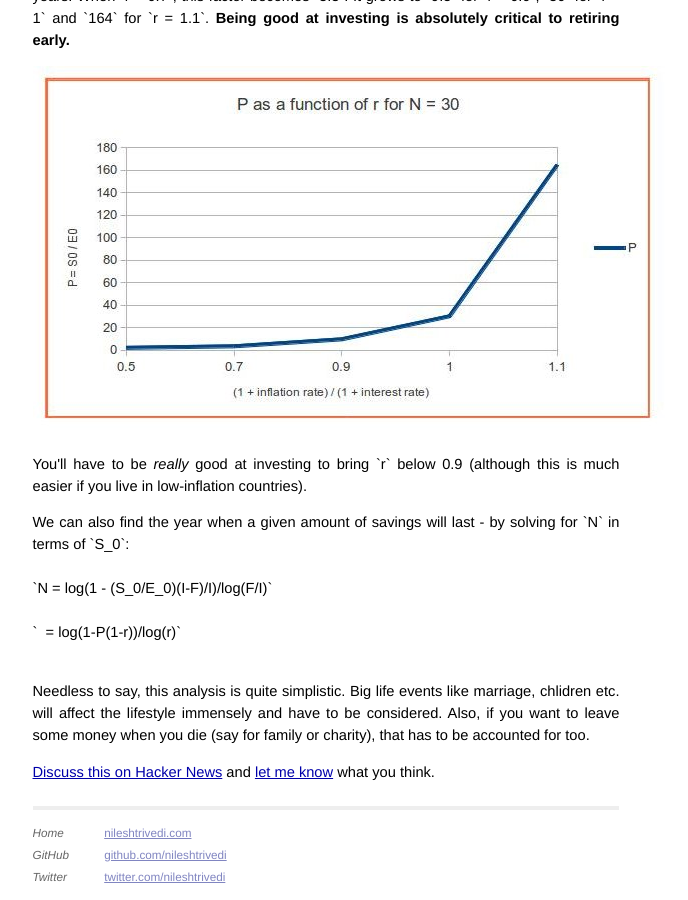
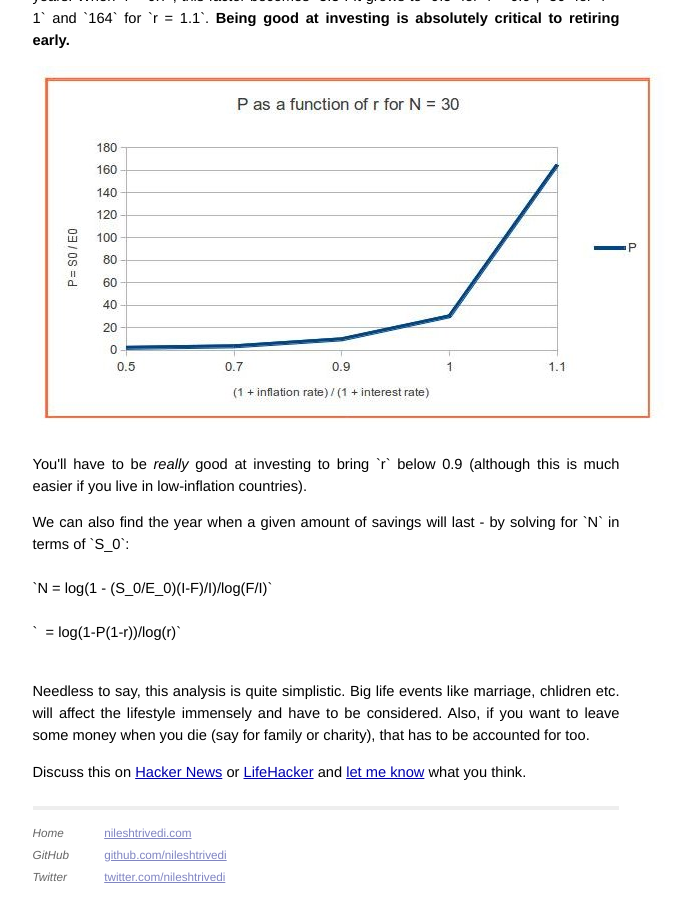
Before and after one commit to nileshtrivedi/nileshtrivediioold, a Jekyll site: the page built from _posts/2012-07-10-how-much-is-enough.html, in a window 1280 px wide and 900 px high, scrolled down 2258 px. Shown: the whole window, without its empty margins (314-1002 px from the left). Built offline with Jekyll 4.4.1, drawn with Linux system fonts in a browser that asks for light colours.

Commit message:
added lifehacker link

```diff
--- a/_posts/2012-07-10-how-much-is-enough.html
+++ b/_posts/2012-07-10-how-much-is-enough.html
@@ -52,4 +52,4 @@
   `&nbsp; = log(1-P(1-r))/log(r)`<br/><br/>
 </p>
 <p>Needless to say, this analysis is quite simplistic. Big life events like marriage, chlidren etc. will affect the lifestyle immensely and have to be considered. Also, if you want to leave some money when you die (say for family or charity), that has to be accounted for too.</p>
-<p><a href="https://news.ycombinator.com/item?id=4223900" target="_blank">Discuss this on Hacker News</a> and <a href="http://www.twitter.com/nileshtrivedi" target="_blank">let me know</a> what you think.</p>
+<p>Discuss this on <a href="https://news.ycombinator.com/item?id=4223900" target="_blank">Hacker News</a> or <a href="http://lifehacker.com/5925077/how-much-is-enough-a-formula-for-fu-money" target="_blank">LifeHacker</a> and <a href="http://www.twitter.com/nileshtrivedi" target="_blank">let me know</a> what you think.</p>
```
